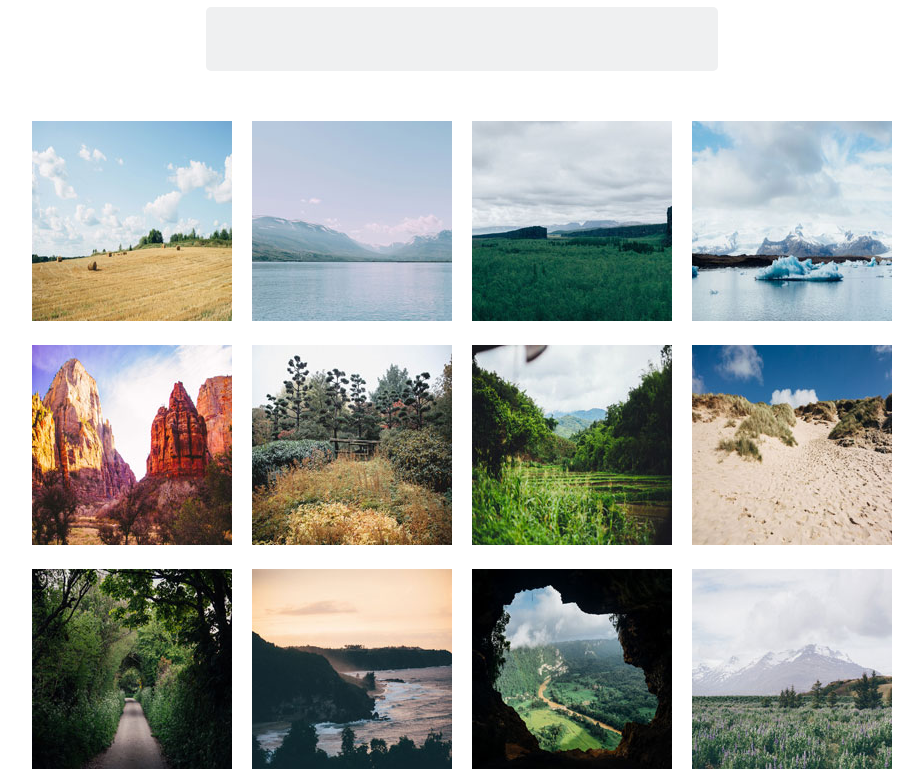
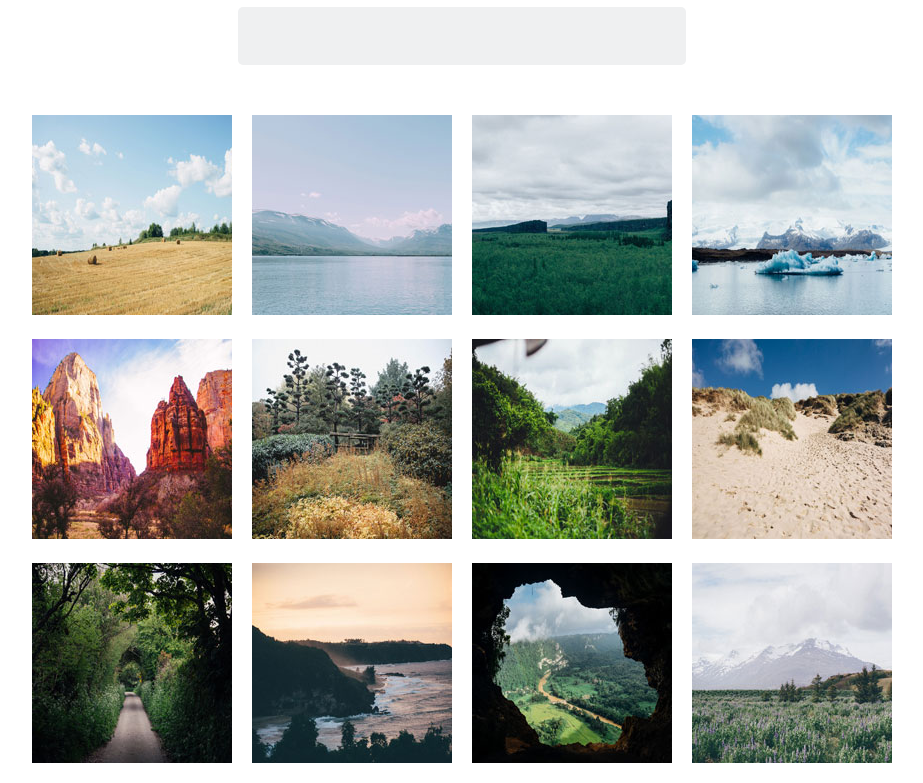
Before and after one commit to dipanshu08/photo_gallery, a plain HTML site: page index.html in a window 1280 px wide. Shown: the part 73-856 px from the top of the page, without its empty margins (178-1101 px from the left). Drawn offline with nearby package versions, Linux system fonts and the light colour scheme.

Commit message:
A few minor changes

```diff
--- a/css/style.css
+++ b/css/style.css
@@ -4,31 +4,44 @@
 }
 
 body {
-  width: 80%;
+  width: 90%;
   margin: 0 auto;
   text-align: center;
   font-size: 16px;
 }
 
+.gallery {
+  margin-top: 40px;
+}
+
 input[type='search'] {
-  width: 50%;
+  width: 100%;
   padding: 20px;
   border: none;
   border-radius: 5px;
   height: auto;
   outline: 0;
   background-color: #EFF0F1;
-  font-size: 1.3em;
+  font-size: 1em;
+}
+
+@media (min-width:600px) {
+  body {
+    width: 70%;
+  }
+
+  input[type='search'] {
+    width: 50%;
   }
 
   .gallery {
     display: flex;
     flex-wrap: wrap;
     justify-content: center;
-  margin-top: 40px;
   }
 
   .gallery a {
     margin: 10px;
     display: inline-block;
   }
+}
--- a/index.html
+++ b/index.html
@@ -3,6 +3,7 @@
   <head>
     <meta charset="utf-8">
     <title>Photo Gallery</title>
+    <meta name='viewport' content='width=device-width, initial-scale=1'>
     <link rel="stylesheet" href="css/jquery.fancybox.css">
     <link rel="stylesheet" href="css/style.css">
   </head>
```
Lines whose indentation alone changed are shown as unchanged.
